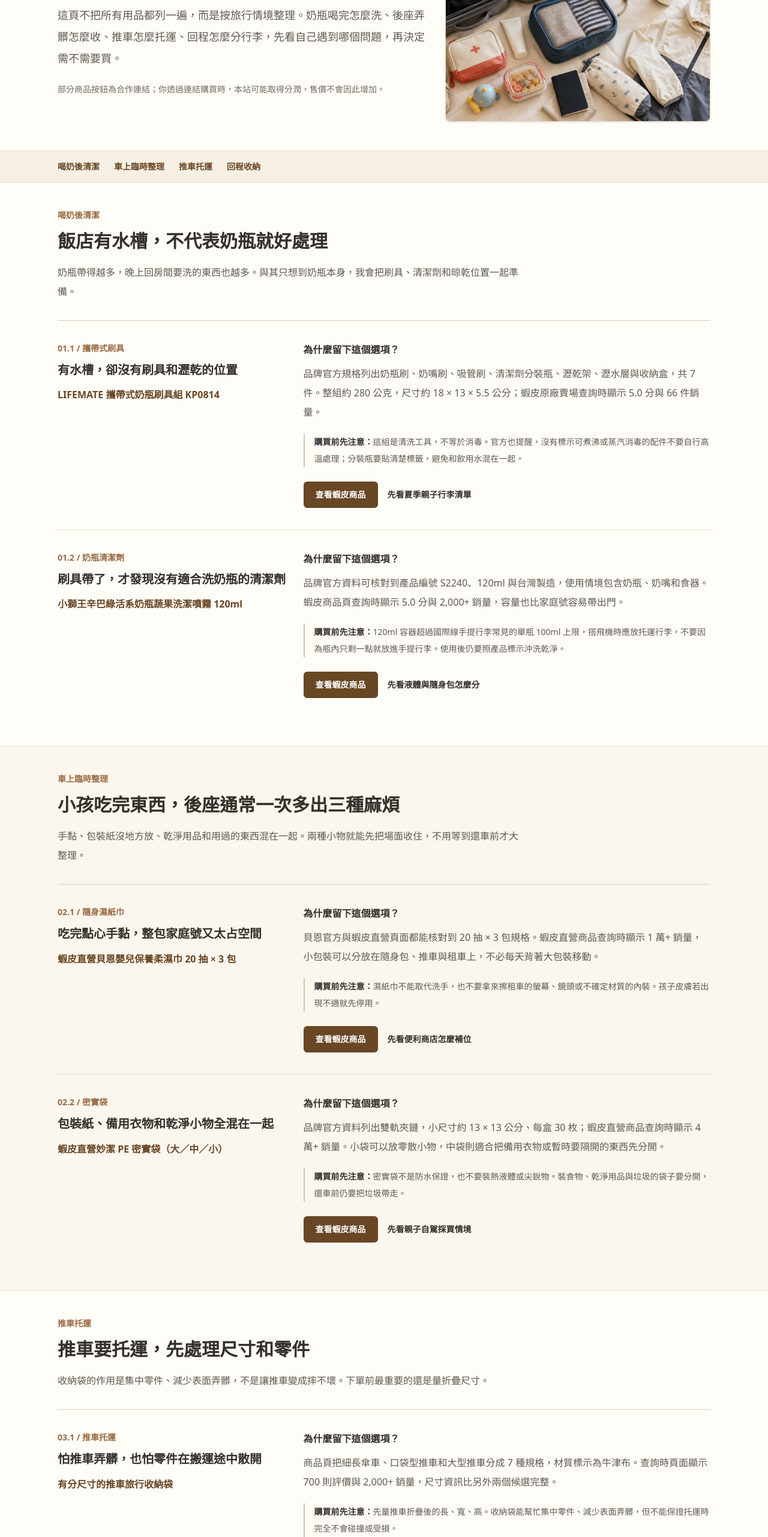
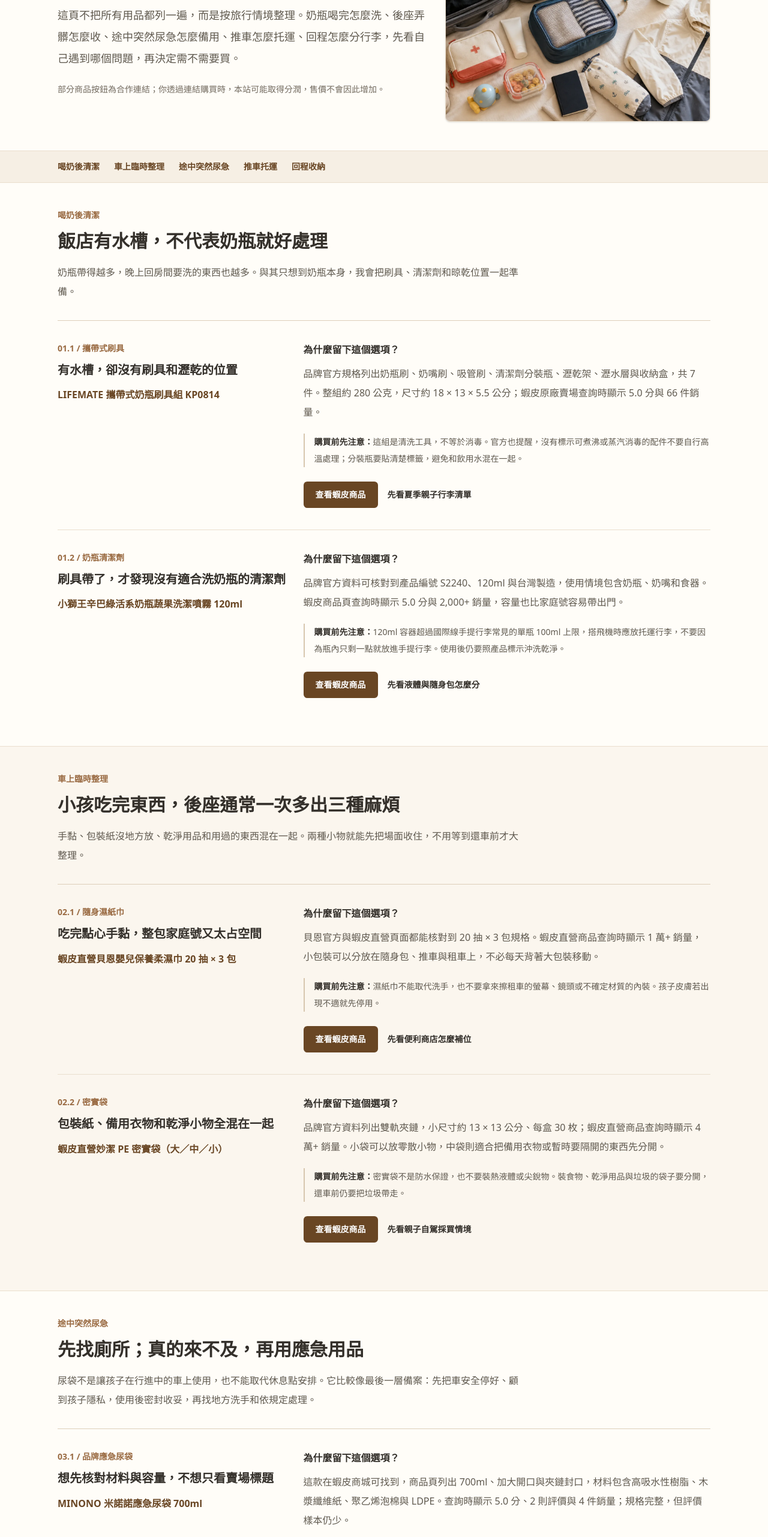
Before and after one commit to wei96-travel/okinawa-family-travel-blog, a Next.js app: page /okinawa-family-travel-gear in a window 1280 px wide. Shown: the part 234-2797 px from the top of the page at 60% size. Built offline with nearby package versions, Linux system fonts and the light colour scheme; no server answers.

Commit message:
Add emergency urine bag choices

```diff
--- a/100_Todo/plans/2026-07-26-hotel-and-emergency-product-candidates.md
+++ b/100_Todo/plans/2026-07-26-hotel-and-emergency-product-candidates.md
@@ -75,12 +75,19 @@
 
 - 「兒童 車用 尿壺」可找到多個已售出 1,000 件以上的候選，但多為無品牌或規格不完整的賣場。
 - 目前看到的售價約為 NT$59～75、分潤率多為 1%，銷量不能代替材質、容量、瓶口、密封與適用性別的確認。
-- 嘗試開啟商品頁時遇到蝦皮安全驗證；尚未完整核對規格，因此沒有生成或放置分潤連結。
-- 下一輪優先找有品牌官網或完整原廠規格的兒童尿壺；若仍找不到，改找規格較容易核對的凝固型拋棄式尿袋，並清楚標示只供安全停車後緊急使用。
+- 改以「700ml 應急尿袋」搜尋後，找到品牌款與高銷量平價款；兩個商品頁與分潤短連結都已開啟核對。
+
+| 定位 | 商品 | 查詢時可見資料 | 分潤連結 | 結論與限制 |
+| --- | --- | --- | --- | --- |
+| 規格優先 | MINONO 米諾諾應急尿袋 700ml | 蝦皮商城；5.0 分、2 則評價、4 件銷量；高吸水性樹脂、木漿纖維紙、聚乙烯泡棉、LDPE；1 入 | [查看商品](https://s.shopee.tw/30mhF0ID2q) | 規格完整，可當主要選擇；評價樣本少、查詢時庫存僅 1 件。60 秒固化與不外漏仍屬商品頁宣稱，不改寫成本站實測。 |
+| 平價備選 | 台灣現貨應急尿袋 700ml | 4.9 分、117 則評價、1,000+ 銷量；PE+IXPE、約 15 公克、1 入 | [查看商品](https://s.shopee.tw/8V7dmjkyZo) | 可當備選；唯一一則 1 星評價提到吸水性不理想，因此不宣稱一定凝固或完全不漏。 |
+
+- 兩款都只能寫成安全停車後使用的最後備案；要提醒隱私、第二層垃圾袋、洗手與妥善處理。
+- 同篇文章最多同時呈現一個規格優先款與一個平價備選，不再增加相似連結。
 
 ## 下一步
 
 - 4 個已核對的 Trip.com 深層連結已補進相符住宿文章與 `/okinawa-family-trip-booking`，並完成手機版、追蹤代碼與 `sponsored` 屬性檢查。
 - 其餘 3 間飯店只有在文章真的需要更多選擇時才建立連結，不為了湊數增加按鈕。
-- 蝦皮繼續找「兒童攜帶式尿壺」與「凝固型拋棄式尿袋」，規格與限制核對完成後各留 2～3 個候選給使用者挑。
-- 商品連結確認後再補進 `/okinawa-family-travel-gear` 與相符文章；同一篇不要塞滿所有商品。
+- 700ml 應急尿袋已留下 1 個規格優先款與 1 個平價備選，補進 `/okinawa-family-travel-gear` 與相符文章。
+- 兒童攜帶式尿壺暫停，除非之後找到規格、評價與適用性別都更完整的品牌商品。
--- a/app/okinawa-family-travel-gear/page.tsx
+++ b/app/okinawa-family-travel-gear/page.tsx
@@ -3,9 +3,9 @@ import Link from "next/link";
 import { AffiliateProductLink } from "@/components/affiliate-product-link";
 
 export const metadata: Metadata = {
-  title: "沖繩親子旅行用品清單｜奶瓶清潔、車上整理與回程收納",
+  title: "沖繩親子旅行用品清單｜奶瓶清潔、車上整理與自駕備案",
   description:
-    "整理帶小孩去沖繩時真正派得上用場的用品：奶瓶清潔、隨身濕紙巾、密實袋、推車托運與回程收納。每項都說明用途、限制與購買前要注意的地方。",
+    "整理帶小孩去沖繩時真正派得上用場的用品：奶瓶清潔、車上整理、臨時如廁、推車托運與回程收納。每項都說明用途、限制與購買前要注意的地方。",
   alternates: {
     canonical: "/okinawa-family-travel-gear"
   },
@@ -88,6 +88,39 @@ const productGroups = [
     ]
   },
   {
+    id: "toilet-backup",
+    eyebrow: "途中突然尿急",
+    title: "先找廁所；真的來不及，再用應急用品",
+    summary:
+      "尿袋不是讓孩子在行進中的車上使用，也不能取代休息點安排。它比較像最後一層備案：先把車安全停好、顧到孩子隱私，使用後密封收妥，再找地方洗手和依規定處理。",
+    products: [
+      {
+        category: "品牌應急尿袋",
+        problem: "想先核對材料與容量，不想只看賣場標題",
+        name: "MINONO 米諾諾應急尿袋 700ml",
+        reason:
+          "這款在蝦皮商城可找到，商品頁列出 700ml、加大開口與夾鏈封口，材料包含高吸水性樹脂、木漿纖維紙、聚乙烯泡棉與 LDPE。查詢時顯示 5.0 分、2 則評價與 4 件銷量；規格完整，但評價樣本仍少。",
+        caution:
+          "商品頁的固化時間與不外漏屬於賣家規格，不是本站實測。下單前再看庫存，使用時必須先安全停車，也要準備第二層垃圾袋暫時收納。",
+        href: "https://s.shopee.tw/30mhF0ID2q",
+        articleHref: "/blog/okinawa-family-drive-toilet-convenience-store",
+        articleLabel: "先看自駕休息點怎麼排"
+      },
+      {
+        category: "平價應急尿袋",
+        problem: "只想在租車上放一兩包當最後備案",
+        name: "台灣現貨應急尿袋 700ml",
+        reason:
+          "商品頁列出 700ml、單包約 15 公克與 PE、IXPE 材質，查詢時顯示 4.9 分、117 則評價與 1,000+ 銷量。體積小，適合分放在租車用品袋裡。",
+        caution:
+          "117 則評價中有 1 則低分反映吸水性不理想，因此這裡只把它當平價備選，不宣稱一定快速凝固或完全不漏。使用後仍要密封並妥善處理。",
+        href: "https://s.shopee.tw/8V7dmjkyZo",
+        articleHref: "/blog/okinawa-family-drive-toilet-convenience-store",
+        articleLabel: "先安排道之驛與廁所備案"
+      }
+    ]
+  },
+  {
     id: "stroller-travel",
     eyebrow: "推車托運",
     title: "推車要托運，先處理尺寸和零件",
@@ -164,7 +197,7 @@ export default function OkinawaFamilyTravelGearPage() {
               沖繩親子旅行用品清單
             </h1>
             <p className="mt-5 text-lg leading-9 text-[#5f594f]">
-              這頁不把所有用品都列一遍，而是按旅行情境整理。奶瓶喝完怎麼洗、後座弄髒怎麼收、推車怎麼托運、回程怎麼分行李，先看自己遇到哪個問題，再決定需不需要買。
+              這頁不把所有用品都列一遍，而是按旅行情境整理。奶瓶喝完怎麼洗、後座弄髒怎麼收、途中突然尿急怎麼備用、推車怎麼托運、回程怎麼分行李，先看自己遇到哪個問題，再決定需不需要買。
             </p>
             <p className="mt-5 text-sm leading-7 text-[#736b60]">
               部分商品按鈕為合作連結；你透過連結購買時，本站可能取得分潤，售價不會因此增加。
@@ -235,7 +268,7 @@ export default function OkinawaFamilyTravelGearPage() {
         <h2 className="text-2xl font-bold text-[#34302b]">下單前再確認</h2>
         <div className="mt-5 space-y-4 text-base leading-8 text-[#5f594f]">
           <p>價格、庫存、尺寸和材質都可能調整，請以你打開商品頁當下看到的資料為準。推車袋、收納袋這類用品，先量自己的物品尺寸再選，不要只看「通用」兩個字。</p>
-          <p>這批資料核對於 2026 年 7 月 22～25 日。商品頁寫的「防水」或其他宣傳文字，不代表任何情況都能完全防水；文章中列出的限制仍要一起看。</p>
+          <p>這批資料核對於 2026 年 7 月 22～26 日。商品頁寫的「防水」、「不漏」或其他宣傳文字，不代表任何情況都能完全防水；文章中列出的限制仍要一起看。</p>
         </div>
       </section>
     </div>
--- a/content/blog/okinawa-family-drive-toilet-convenience-store.md
+++ b/content/blog/okinawa-family-drive-toilet-convenience-store.md
@@ -2,7 +2,7 @@
 title: "沖繩親子自駕休息點怎麼排？便利商店、道之驛、休息站與廁所備案"
 description: "沖繩親子自駕途中，小孩突然想上廁所或需要休息怎麼辦？整理便利商店、道之驛、SA/PA、商場與景點廁所的安排方式，提醒便利商店不是每間都保證開放。"
 date: "2026-07-13"
-updated: "2026-07-19"
+updated: "2026-07-26"
 category: "租車交通"
 tags: ["沖繩自駕", "沖繩親子自駕", "沖繩廁所", "沖繩便利商店", "沖繩休息站"]
 ---
@@ -132,6 +132,20 @@ tags: ["沖繩自駕", "沖繩親子自駕", "沖繩廁所", "沖繩便利商店
 
 不建議的做法，是一路抱著「再撐一下」的心情開。孩子已經開始煩躁時，父母判斷也會變差，最後可能變成路邊亂找、全車緊張。
 
+## 真的來不及時，應急尿袋只能當最後備案
+
+有些家庭會在租車上放一兩包 700ml 的拋棄式應急尿袋。它不應該取代前面的休息點安排，但遇到塞車、北部路段一時找不到廁所，孩子又真的快忍不住時，至少多一個選項。
+
+順序還是要抓好：先找能安全停車的地方，再顧到孩子的隱私，先看清楚商品說明和袋口怎麼用。使用後立刻密封，再放進第二層垃圾袋。車子還在行進時不要使用，也不要因為帶了尿袋就把道之驛、SA／PA 或商場休息點全部拿掉。
+
+這次我留下兩種選擇。[MINONO 米諾諾 700ml 應急尿袋](https://s.shopee.tw/30mhF0ID2q)的材料與容量寫得比較完整，商品頁列出高吸水性樹脂、木漿纖維紙、聚乙烯泡棉與 LDPE，不過查詢時只有 2 則評價、4 件銷量，庫存也不多。
+
+另一個[平價 700ml 應急尿袋](https://s.shopee.tw/8V7dmjkyZo)查詢時有 117 則評價與 1,000+ 銷量，但其中一則低分評價反映吸水性不理想。因此這裡只把它當備選，不會跟你說它一定快速凝固或完全不漏。
+
+> 本段含蝦皮分潤連結。若你透過連結購買，本站可能獲得分潤，但不影響你的售價。價格、規格、評價與庫存可能變動，請以賣場頁面為準。
+
+如果你還在整理租車上要放哪些備用品，可以一起看[沖繩親子旅行用品清單](/okinawa-family-travel-gear)。不用把整個家搬上車，濕紙巾、密實袋、替換衣物和一兩包應急用品分開放好，真的有狀況時才不會整袋翻。
+
 ## 多久停一次比較好？
 
 沒有標準答案，但家庭自駕可以抓一個簡單原則：長距離移動每 60 到 90 分鐘就評估一次。
@@ -191,6 +205,10 @@ tags: ["沖繩自駕", "沖繩親子自駕", "沖繩廁所", "沖繩便利商店
 
 可以查，但不要全信。Google Maps 對大型景點、商場、道之驛通常比較好用；便利商店廁所是否開放、公共廁所清潔狀況和臨時變動，還是要以現場公告為準。
 
+### 700ml 應急尿袋值得放在租車上嗎？
+
+可以放一兩包當最後備案，但不要把它當成主要如廁計畫。先確認商品容量、吸水材料、封口與袋口怎麼用；真正使用時一定要先安全停車，顧到孩子隱私，使用後再密封並妥善處理。
+
 ## 最後提醒
 
 沖繩便利商店很方便，但它不是每一間都能保證借廁所。親子自駕比較穩的方式，是把「一定比較好停、比較可能有廁所」的地方先排進路線，再用便利商店補臨時空檔。
```
Also changed, not shown: 1 other file (tests, documents, lock files or other folders).
